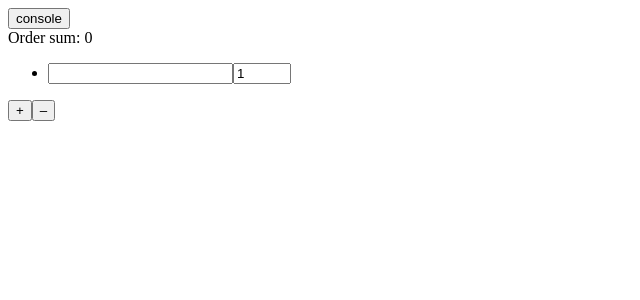
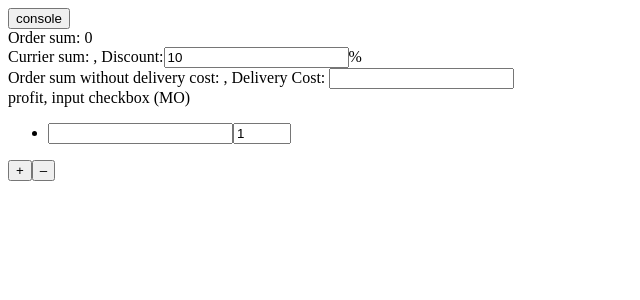
Before and after one commit to Chrisands/vdcalc, a React (Create React App) app: page / in a window 1280 px wide. Shown: the top 300 px of the page, without its empty margins (0-640 px from the left). Built offline with nearby package versions, Linux system fonts and the light colour scheme.

Commit message:
Added discount form

```diff
--- a/src/Stat.js
+++ b/src/Stat.js
@@ -4,18 +4,19 @@ class Statictic extends Component {
   constructor(props) {
     super(props)
     this.state = {
-      orderSum: 0
+      orderSum: 0,
+      discount: 10
     }
+
     this.getOrderSum = this.getOrderSum.bind(this)
+    this.currierSum = this.currierSum.bind(this)
+    this.discount = this.discount.bind(this)
+    this.discountChange = this.discountChange.bind(this)
   }
 
-  getOrderSum(props) {}
-
-  componentDidUpdate(nextProps) {}
-
-  componentWillReceiveProps(nextProps) {
-    const formArray = nextProps.formArray
-    const length = nextProps.formState.count
+  getOrderSum(props) {
+    const formArray = props.formArray
+    const length = props.formState.count
     const orderSum = function(formArray, length) {
       let sum = 0
       for (let i = 0; i < length; i++) {
@@ -27,14 +28,64 @@ class Statictic extends Component {
     this.setState({ orderSum: orderSum(formArray, length) })
   }
 
+  currierSum() {}
+
+  discount() {
+    return (
+      <span>
+        <input
+          type="number"
+          list="discount"
+          value={this.state.discount}
+          onChange={this.discountChange}
+        />
+        <datalist id="discount">
+          <option value="5" />
+          <option value="10" />
+          <option value="15" />
+          <option value="20" />
+        </datalist>
+        <span>%</span>
+      </span>
+    )
+  }
+
+  discountChange(e) {
+    this.setState({ discount: e.target.value })
+  }
+
+  orderSumWithoutDC() {}
+
+  deliveryCost() {}
+
+  componentWillReceiveProps(nextProps) {
+    this.getOrderSum(nextProps)
+  }
+
   render() {
     return (
       <div>
-        <button type="button" onClick={this.getOrderSum}>
+        <button type="button" onClick={this.currierSum}>
           console
         </button>
         <div>
-          <span>Order sum: {this.state.orderSum}</span>
+          <div>Order sum: {this.state.orderSum}</div>
+          <div>
+            Currier sum: {this.state.currierSum}, Discount:{this.discount()}
+          </div>
+          <div>
+            Order sum without delivery cost: {this.state.orderSumWithoutDC},
+            Delivery Cost: <input />
+            {/* <input type="number" list="deliveryCost" style={{ width: 50 }} />
+              <datalist id="deliveryCost">
+              <option value="0" />
+              <option value="250" />
+              <option value="300" />
+              <option value="350" />
+              <option value="500" />
+            </datalist> */}
+          </div>
+          <div>profit, input checkbox (MO)</div>
         </div>
       </div>
     )
```
